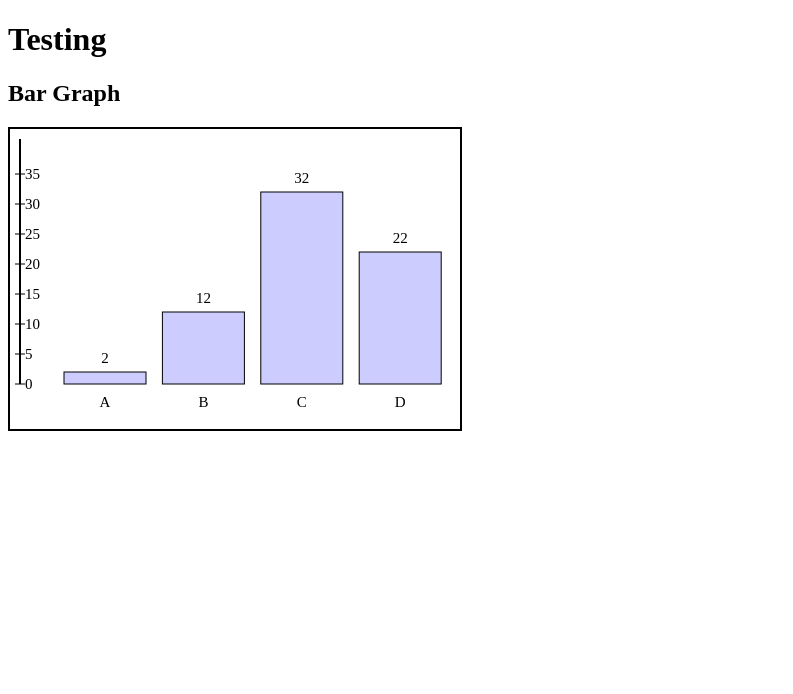
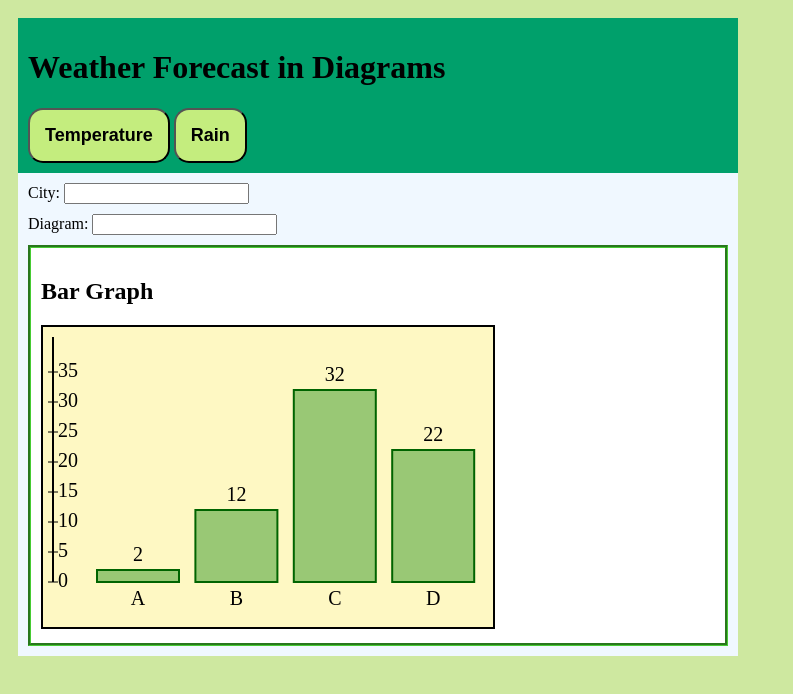
Before and after one commit to ed223bd/L3, a website with bundled scripts: page public/index.html in a window 1280 px wide. Shown: the whole page, without its empty margins (0-793 px from the left). Built offline with nearby package versions, Linux system fonts and the light colour scheme.

Commit message:
Simple style added

```diff
--- a/public/diagram.js
+++ b/public/diagram.js
@@ -16,7 +16,7 @@ const data = [
   { label: 'D', value: 22 }
 ]
 
-const selectedTheme = theme.setTheme('themeA')
-const selectedFontSize = theme.setFontSize(15)
+const selectedTheme = theme.setTheme('themeB')
+const selectedFontSize = theme.setFontSize(20)
 
 barGraph.createBarGraph(data, selectedTheme, selectedFontSize)
--- a/public/index.html
+++ b/public/index.html
@@ -10,10 +10,26 @@
 
 <body>
   <main>
-    <h1>Testing</h1>
+    <h1>Weather Forecast in Diagrams</h1>
+    <div class="navigationButtons">
+      <button>Temperature</button>
+      <button>Rain</button>
+    </div>
   </main>
 
   <div class="mainPage">
+    <div class="inputBox">
+      <div id="cityInput">
+        <label for="city">City:</label>
+        <input type="text">
+      </div>
+
+      <div id="diagramInput">
+        <label for="diagram">Diagram:</label>
+        <!-- Make into options: Bar or Line -->
+        <input type="text">
+      </div>
+    </div>
     <div class="diagram">
       <h2>Bar Graph</h2>
       <svg id="barGraph" width="450" height="300" xmlns="http://www.w3.org/2000/svg" style="border: 2px, solid;"></svg>
--- a/public/styles.css
+++ b/public/styles.css
@@ -0,0 +1,57 @@
+main {
+  background-color: rgb(0, 160, 107);
+  padding: 10px;
+  display: flex;
+  flex-direction: column;
+  justify-content: flex-start;
+  width: 700px;
+}
+
+main button {
+  padding: 15px;
+  font-size: large;
+  border-radius: 15px;
+  background-color: rgb(196, 237, 126);
+  font-weight: 600;
+  width: fit-content;
+}
+
+body {
+  display: flexbox;
+  justify-content: center;
+  align-items: center;
+  padding: 10px;
+  background-color: rgb(206, 232, 160);
+}
+
+.mainPage {
+  width: 700px;
+  padding: 10px;
+  background-color: aliceblue;
+}
+
+.inputBox {
+  display: flex;
+  flex-direction: column;
+  align-items: start;
+  justify-content: start;
+}
+
+#cityInput {
+  padding-bottom: 10px;
+}
+
+#diagramInput {
+  padding-bottom: 10px;
+}
+
+svg {
+  background-color: rgb(254, 248, 195);
+}
+
+.diagram {
+  padding: 10px;
+  background-color: rgb(255, 255, 255);
+  border-style: groove;
+  border-color: rgb(70, 203, 50);
+}
```
